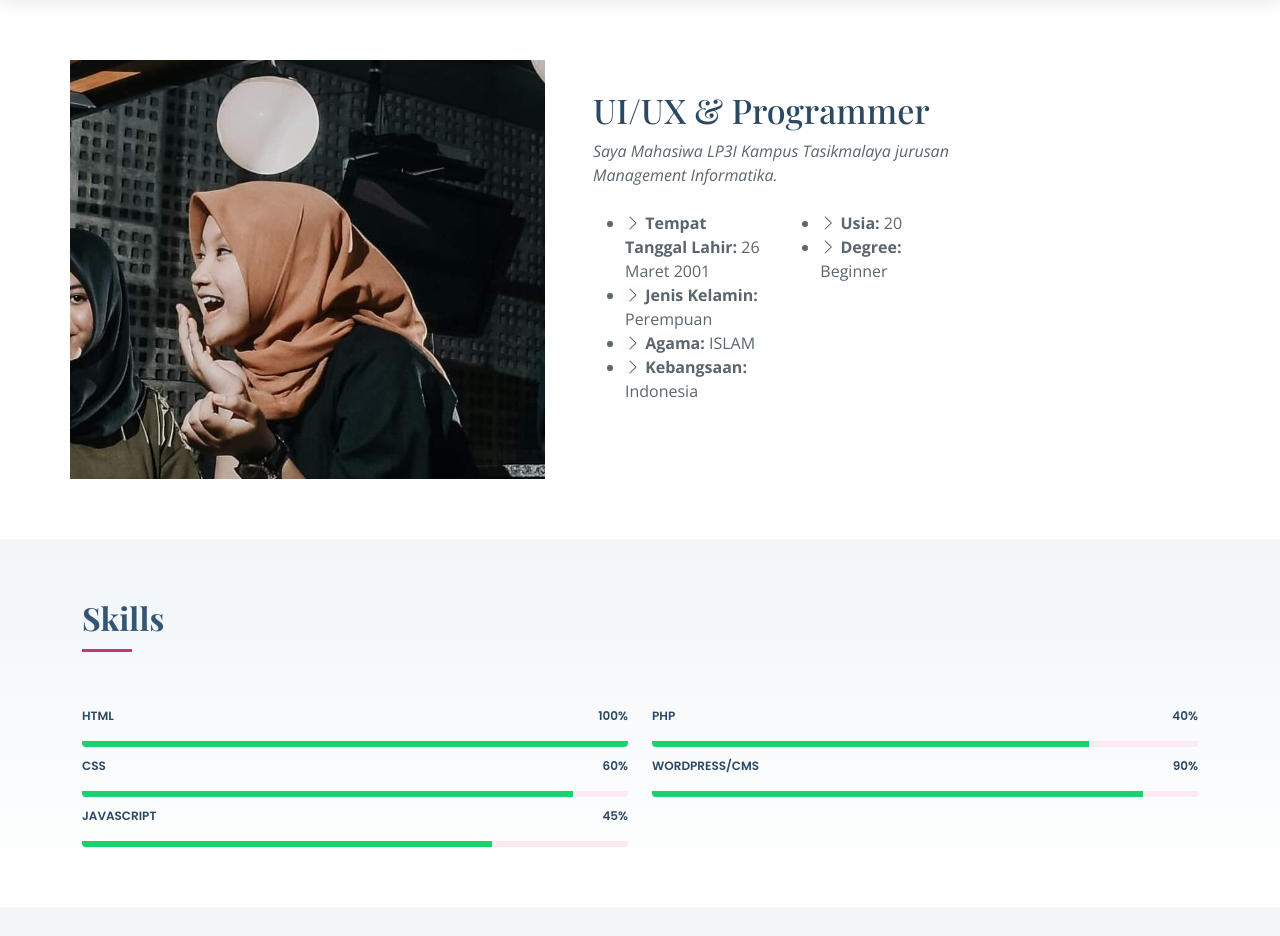
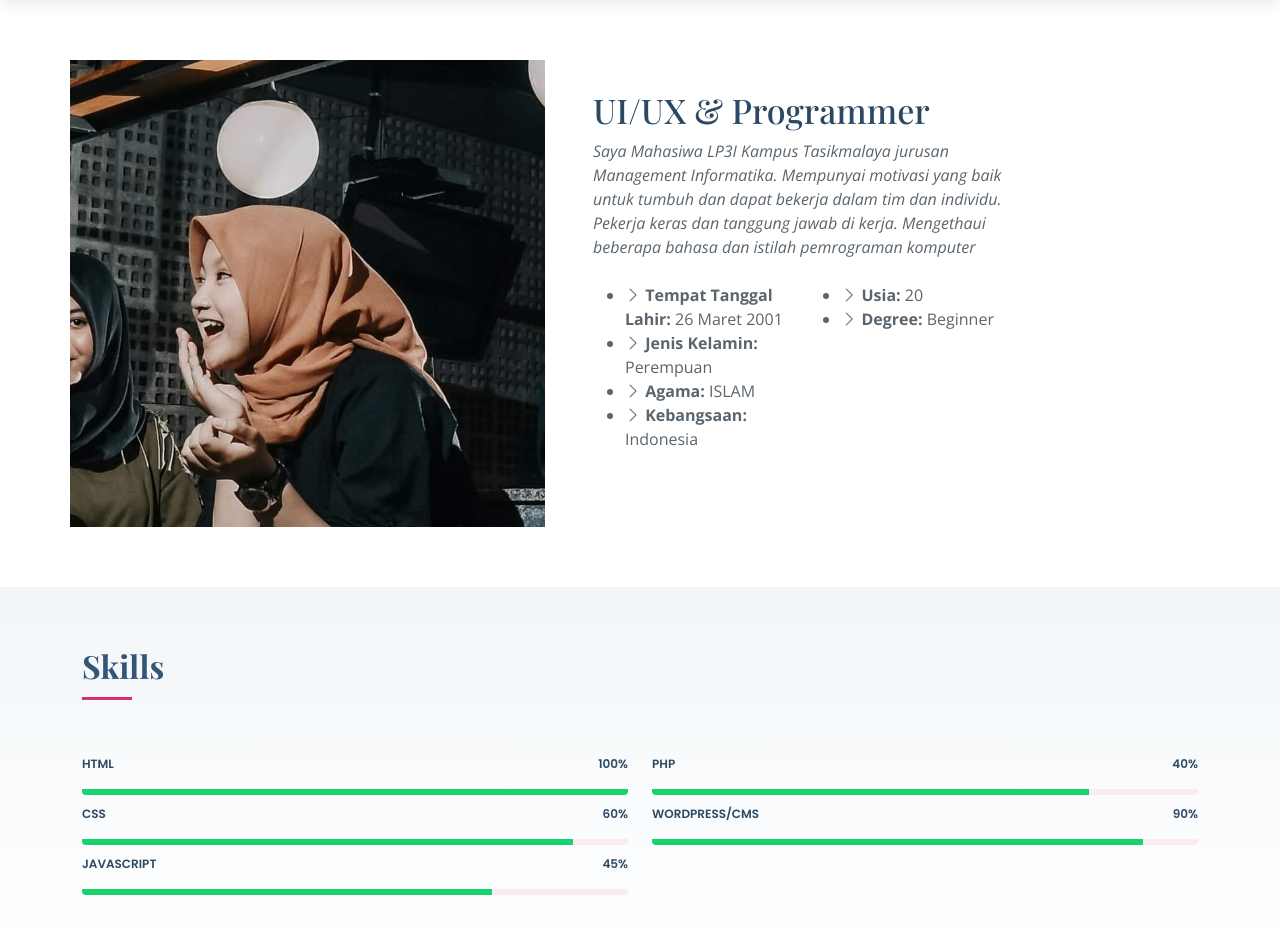
Before and after one commit to dindarachma/Dinda-CV, a plain HTML site: page index.html in a window 1280 px wide. Shown: the part 780-1716 px from the top of the page. Drawn offline with nearby package versions, Linux system fonts and the light colour scheme; a web font is replaced by a local one.

Commit message:
Update index.html

```diff
--- a/index.html
+++ b/index.html
@@ -76,6 +76,11 @@
                 <h3>UI/UX &amp; Programmer</h3>
                 <p class="fst-italic">
                   Saya Mahasiwa LP3I Kampus Tasikmalaya jurusan Management Informatika.
+                  Mempunyai motivasi yang baik untuk tumbuh dan
+                dapat bekerja dalam tim dan individu.
+                Pekerja keras dan tanggung jawab di
+                kerja. Mengethaui beberapa
+                bahasa dan istilah pemrograman komputer
                 </p>
                 <br>
                 <div class="row">
```
